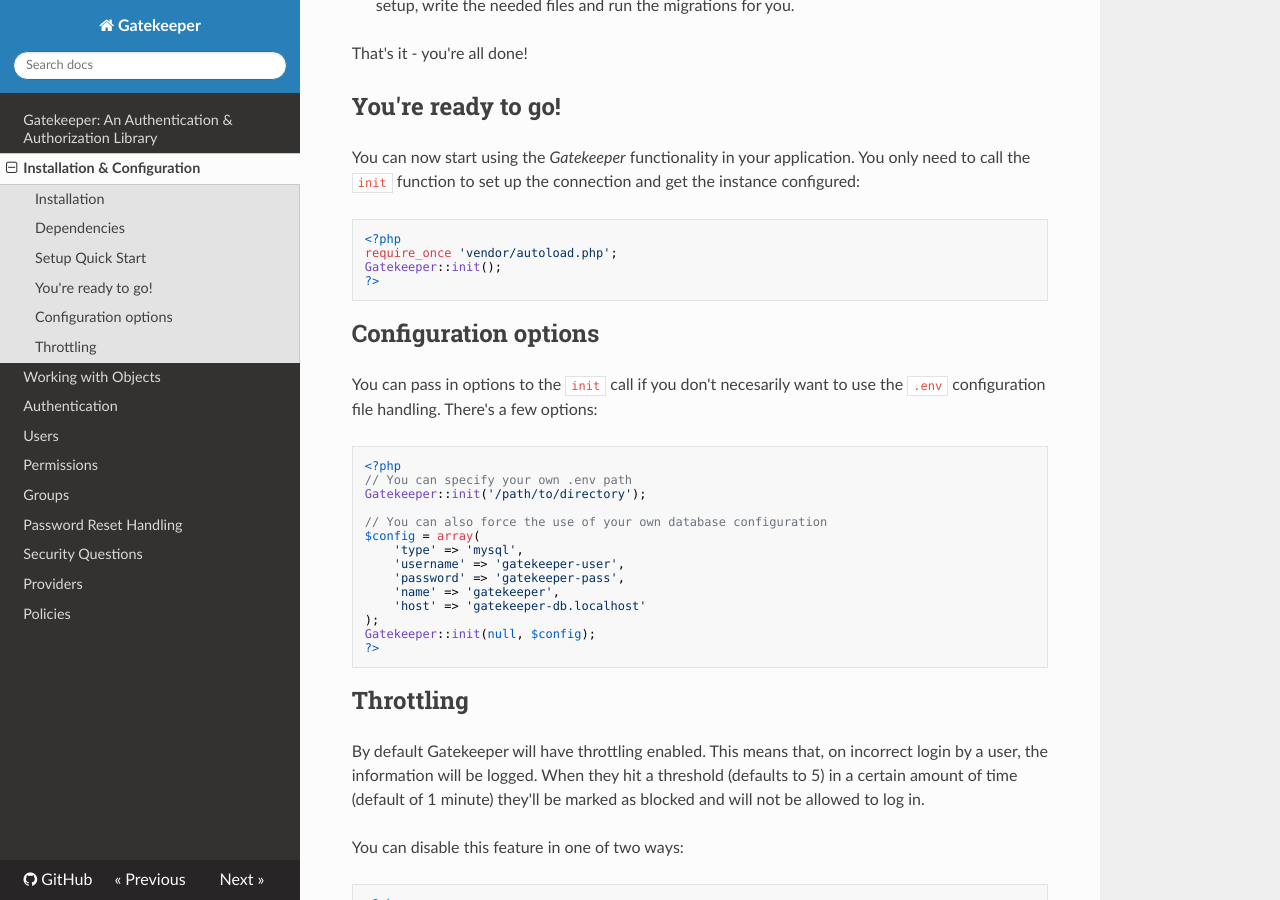
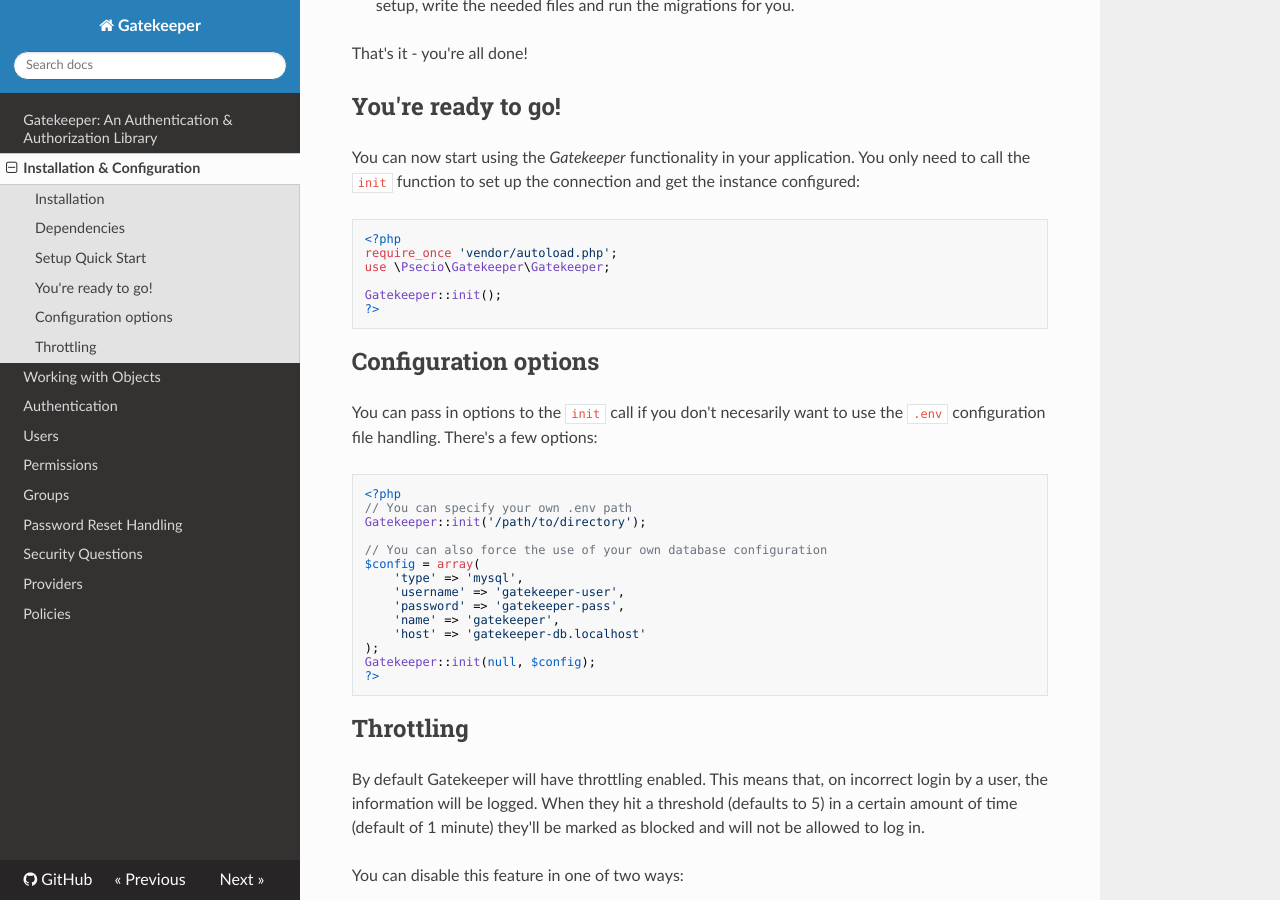
Before and after one commit to psecio/gatekeeper, an MkDocs documentation site: the page built from docs/installation-and-configuration.md, in a window 1280 px wide and 900 px high, scrolled down 859 px. Built offline with MkDocs 1.6.1, drawn with Linux system fonts in a browser that asks for light colours; nearby versions of some CDN libraries; old or Windows-style settings are respelled for this version of MkDocs.

Commit message:
Updating docs to add the "use" for the install examples

````diff
--- a/docs/installation-and-configuration.md
+++ b/docs/installation-and-configuration.md
@@ -43,6 +43,8 @@ up the connection and get the instance configured:
 ```php
 <?php
 require_once 'vendor/autoload.php';
+use \Psecio\Gatekeeper\Gatekeeper;
+
 Gatekeeper::init();
 ?>
 ```
````
